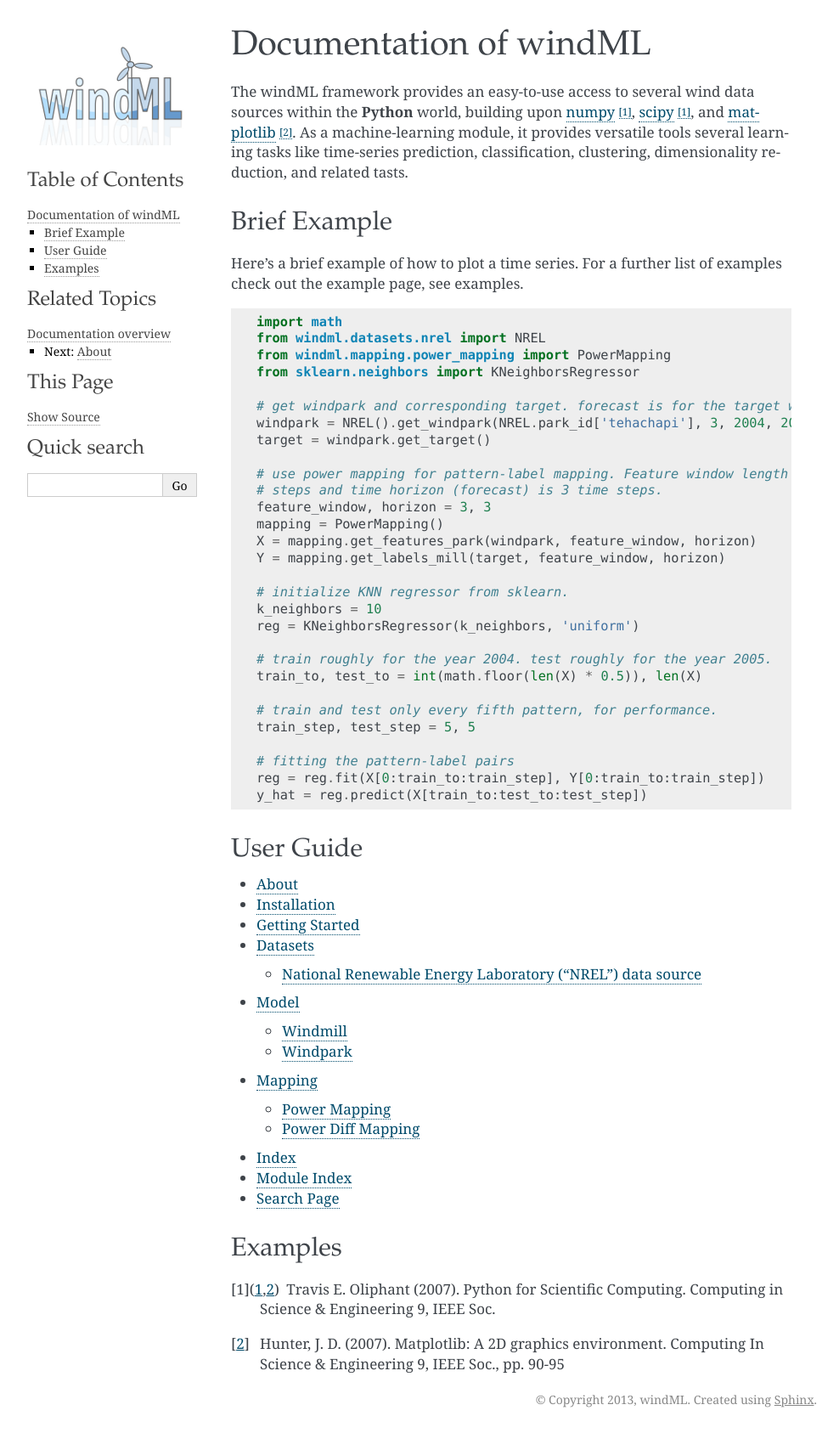
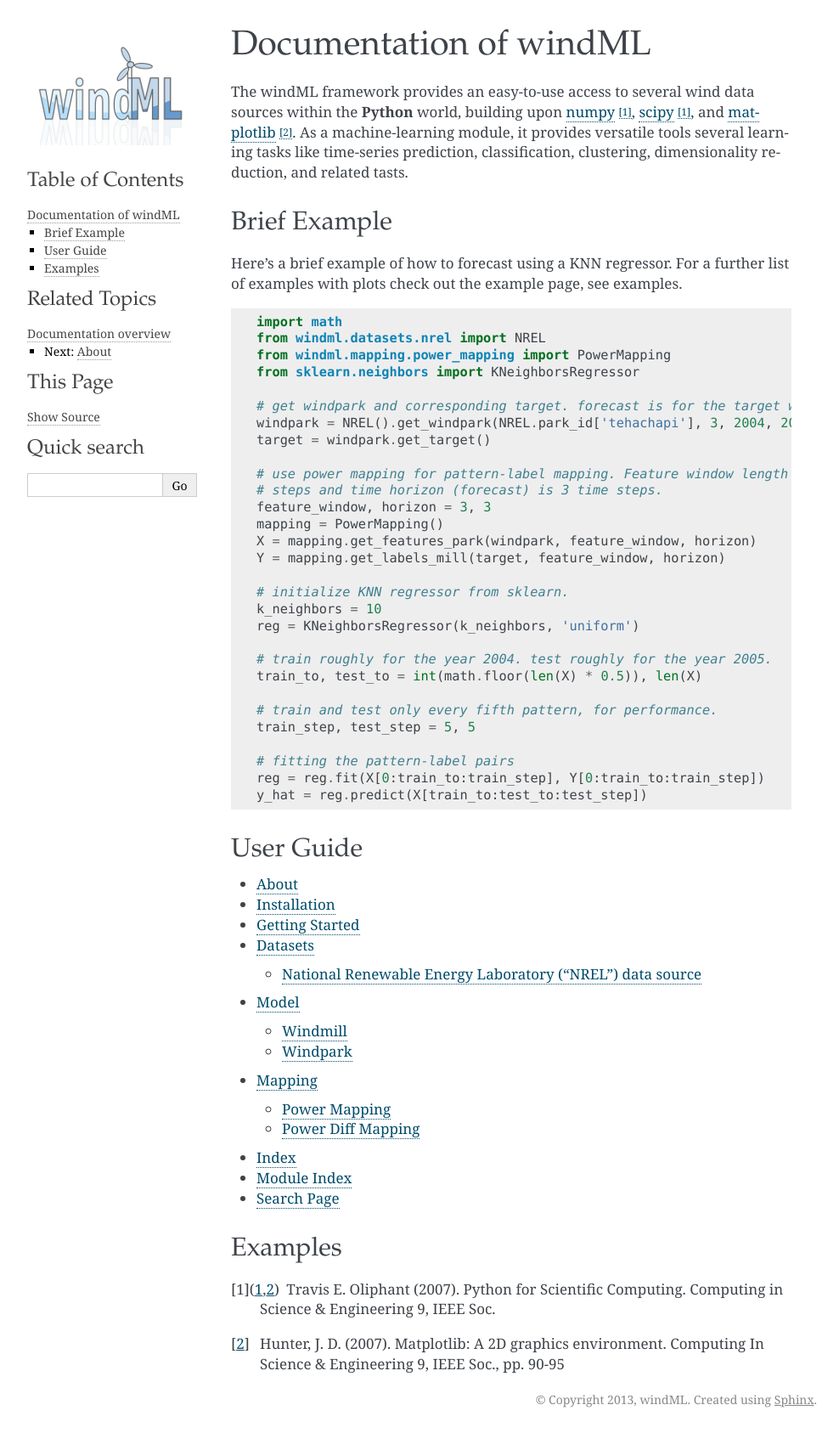
Before and after one commit to cigroup-ol/windml, a Sphinx documentation site: the page built from doc/index.rst, in a window 1280 px wide. Shown: the whole page at 85% size, without its empty margins (148-1136 px from the left). Built offline with Sphinx 7.4.7, drawn with Linux system fonts in a browser that asks for light colours; formulas are drawn with MathJax 3; pages that are not in the unit, such as notebooks, are missing from menus.

Commit message:
corrected description

```diff
--- a/doc/index.rst
+++ b/doc/index.rst
@@ -10,7 +10,7 @@ The windML framework provides an easy-to-use access to several wind data sources
 Brief Example
 -------------
 
-Here's a brief example of how to plot a time series. For a further list of examples check out the example page, see :ref:`examples`. ::
+Here's a brief example of how to forecast using a KNN regressor. For a further list of examples with plots check out the example page, see :ref:`examples`. ::
 
     import math
     from windml.datasets.nrel import NREL
```
